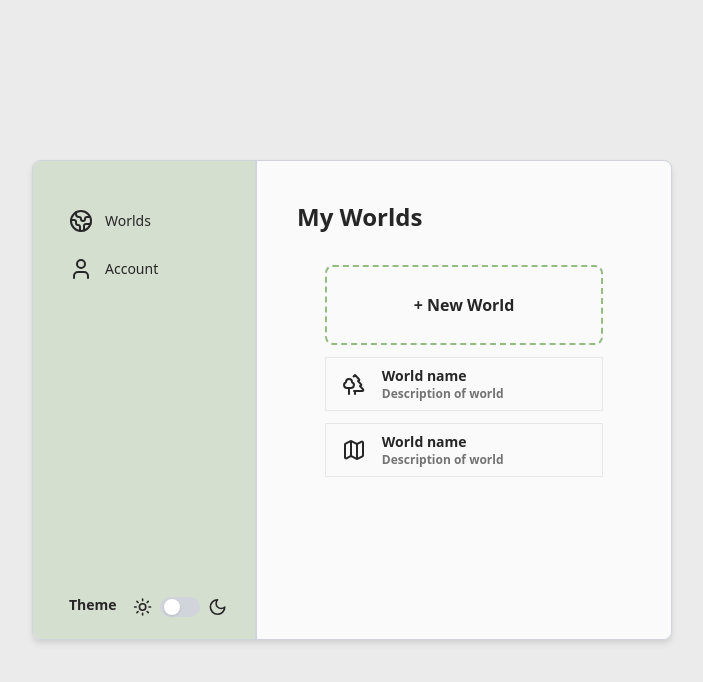
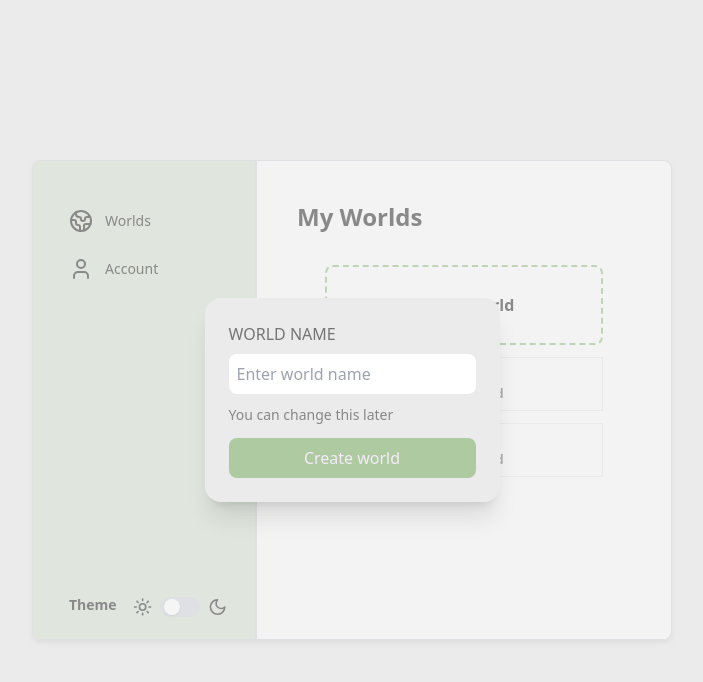
Before and after one commit to leximoon/ttrpg-notetaking-app, a Next.js app: page /panel/worlds in a window 1280 px wide. Both pictures are taken after a click on the button "+ New World". Shown: the top 682 px of the page, without its empty margins (288-991 px from the left). Built offline with nearby package versions, Linux system fonts and the light colour scheme.

Commit message:
Created Dialog component as general UI component. Created Component to open a modal form to create new worlds

```diff
--- a/src/app/page.tsx
+++ b/src/app/page.tsx
@@ -1,7 +1,9 @@
+"use client";
 import { Button } from "@/components/UI/button";
 
 export default function Home() {
     return (
+        <>
             <div>
                 <Button
                     className="font-bold"
@@ -10,5 +12,6 @@ export default function Home() {
                     size="s"
                 />
             </div>
+        </>
     );
 }
--- /dev/null
+++ b/src/app/panel/_components/newWorldModal.tsx
@@ -0,0 +1,40 @@
+"use client";
+import { Button } from "@/components/UI/button";
+import { Dialog } from "@/components/UI/dialog";
+import React, { useState } from "react";
+
+export default function NewWorldModal() {
+    const [isDialogOpen, setIsDialogOpen] = useState(false);
+
+    const openDialog = () => setIsDialogOpen(true);
+    const closeDialog = () => setIsDialogOpen(false);
+    return (
+        <>
+            <Button
+                intent="secondary"
+                variant="dashed"
+                fillOut
+                label="+ New World"
+                onClick={openDialog}
+            ></Button>
+            <Dialog
+                isOpen={isDialogOpen}
+                onClose={closeDialog}
+                title="WORLD NAME"
+            >
+                <input
+                    className="w-full p-2 rounded-lg mb-2"
+                    type="text"
+                    placeholder="Enter world name"
+                ></input>
+                <div className="pb-3">
+                    {" "}
+                    <span className=" text-sm text-text/50">
+                        You can change this later
+                    </span>
+                </div>
+                <Button intent="secondary" label="Create world" fillOut />
+            </Dialog>
+        </>
+    );
+}
--- a/src/app/panel/worlds/page.tsx
+++ b/src/app/panel/worlds/page.tsx
@@ -1,6 +1,8 @@
-import { Button } from "@/components/UI/button";
+"use client";
+
 import { ListElement } from "../_components/listElement";
 import { Trees } from "lucide-react";
+import NewWorldModal from "../_components/newWorldModal";
 
 export default function ControlPanelPage() {
     return (
@@ -9,12 +11,7 @@ export default function ControlPanelPage() {
                 <h2 className="mb-8">My Worlds</h2>
                 <div className="flex flex-col items-center">
                     <div className="w-10/12 h-20">
-                        <Button
-                            intent="secondary"
-                            variant="dashed"
-                            fillOut
-                            label="+ New World"
-                        ></Button>
+                        <NewWorldModal />
                         <ul>
                             <ListElement
                                 name="World name"
--- /dev/null
+++ b/src/components/UI/dialog/dialog.tsx
@@ -0,0 +1,73 @@
+/* eslint-disable react/display-name */
+"use client";
+import React, { useEffect, useRef } from "react";
+import { createPortal } from "react-dom";
+
+interface DialogProps {
+    isOpen: boolean;
+    onClose: () => void;
+    children: React.ReactNode;
+    title?: string;
+}
+
+const Dialog = ({ children, isOpen, onClose, title }: DialogProps) => {
+    const dialogRef = useRef<HTMLDivElement>(null);
+
+    useEffect(() => {
+        const handleEscape = (event: KeyboardEvent) => {
+            if (event.key === "Escape") {
+                onClose();
+            }
+        };
+
+        if (isOpen) {
+            document.addEventListener("keydown", handleEscape);
+            document.body.style.overflow = "hidden";
+        }
+
+        return () => {
+            document.removeEventListener("keydown", handleEscape);
+            document.body.style.overflow = "unset";
+        };
+    }, [isOpen, onClose]);
+
+    useEffect(() => {
+        if (isOpen && dialogRef.current) {
+            dialogRef.current.focus();
+        }
+    }, [isOpen]);
+
+    if (!isOpen) return null;
+
+    return createPortal(
+        <div className="fixed inset-0 z-[1000]">
+            <div className="min-h-screen text-center flex w-screen p-0 justify-center items-center">
+                {/* Dialog Background */}
+                <div className="fixed inset-0" onClick={onClose}>
+                    <div className="absolute inset-0 bg-background opacity-50 "></div>
+                </div>
+
+                <div
+                    ref={dialogRef}
+                    className="flex transform rounded-2xl bg-background text-left shadow-xl min-w-72"
+                    role="dialog"
+                    aria-modal="true"
+                    aria-labelledby="dialog-title"
+                    tabIndex={-1}
+                >
+                    <div className="p-6 w-full">
+                        {title && (
+                            <h3 className="text-md font-medium text-text/60">
+                                {title}
+                            </h3>
+                        )}
+                        <div className="mt-2">{children}</div>
+                    </div>
+                </div>
+            </div>
+        </div>,
+        document.body
+    );
+};
+
+export { Dialog };
--- /dev/null
+++ b/src/components/UI/dialog/index.ts
@@ -0,0 +1 @@
+export * from "./dialog";
```
Also changed, not shown: 1 other file (tests, documents, lock files or other folders). Lines whose indentation alone changed are shown as unchanged.
